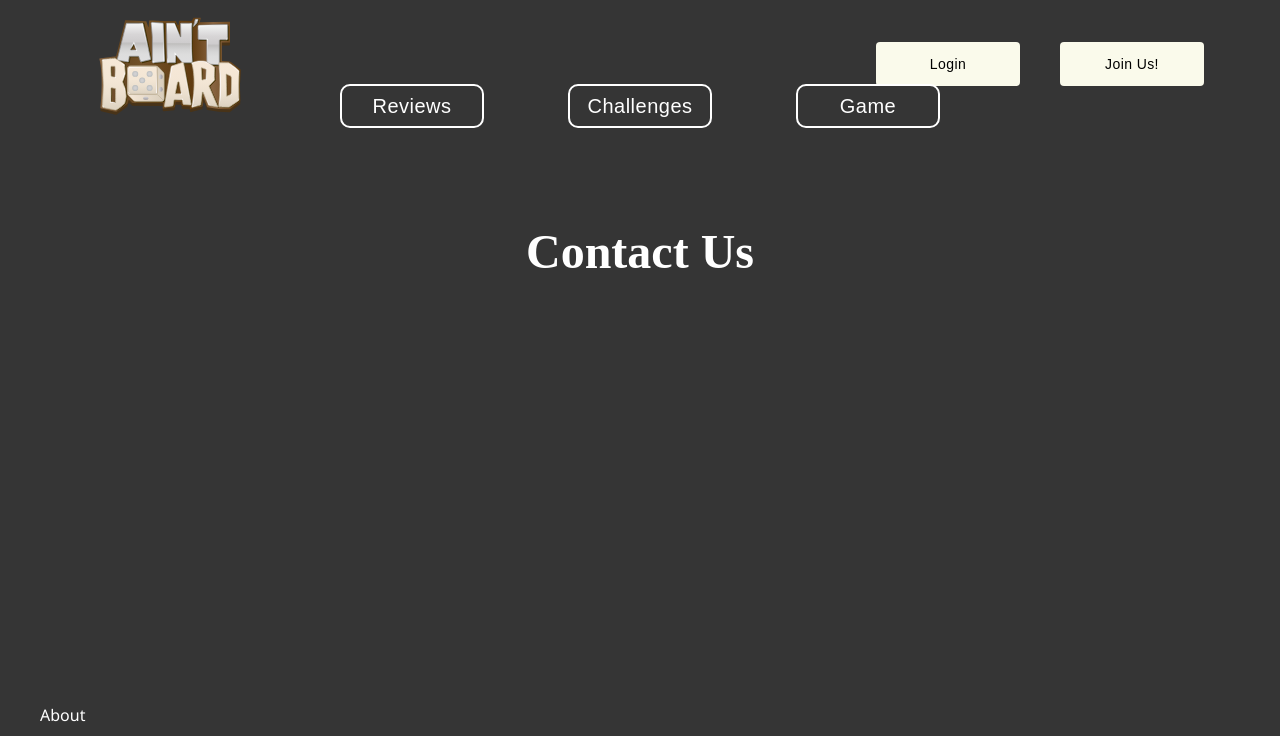
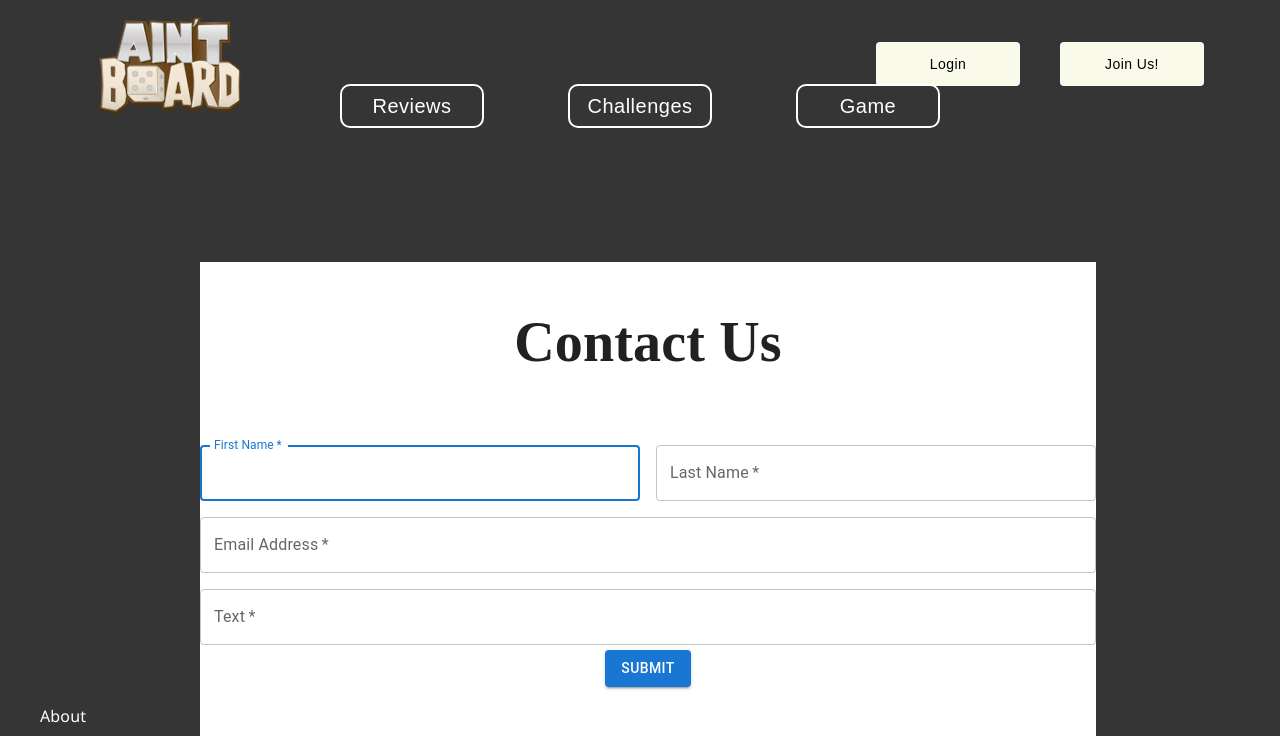
Before and after one commit to idiglove/oku-no-kumo-fe, a Next.js app in the folder project_app/: page /Contact in a window 1280 px wide. Shown: the top 736 px of the page. Built offline with nearby package versions, Linux system fonts and the light colour scheme.

Commit message:
adding front-end for contact us

```diff
--- /dev/null
+++ b/project_app/components/ContactForm.js
@@ -0,0 +1,93 @@
+import Button from '@mui/material/Button';
+import styled from 'styled-components';
+import CssBaseline from '@mui/material/CssBaseline';
+import TextField from '@mui/material/TextField';
+import Grid from '@mui/material/Grid';
+import Box from '@mui/material/Box';
+import { createTheme, ThemeProvider } from '@mui/material/styles';
+
+const defaultTheme = createTheme();
+
+export default function SignUp() {
+  const handleSubmit = (event) => {
+    event.preventDefault();
+    const data = new FormData(event.currentTarget);
+    console.log({
+      email: data.get('email'),
+      password: data.get('password')
+    });
+  };
+
+  return (
+    <ContactContainer component="main" maxWidth="xs">
+      <h1>Contact Us</h1>
+      <CssBaseline />
+      <Box
+        sx={{
+          marginTop: 4,
+          display: 'flex',
+          flexDirection: 'column',
+          alignItems: 'center'
+        }}
+      >
+        <Box component="form" noValidate onSubmit={handleSubmit} sx={{ mt: 3 }}>
+          <Grid container spacing={2}>
+            <Grid item xs={12} sm={6}>
+              <TextField
+                autoComplete="given-name"
+                name="firstName"
+                required
+                fullWidth
+                id="firstName"
+                label="First Name"
+                autoFocus
+              />
+            </Grid>
+            <Grid item xs={12} sm={6}>
+              <TextField
+                required
+                fullWidth
+                id="lastName"
+                label="Last Name"
+                name="lastName"
+                autoComplete="family-name"
+              />
+            </Grid>
+            <Grid item xs={12}>
+              <TextField
+                required
+                fullWidth
+                id="email"
+                label="Email Address"
+                name="email"
+                autoComplete="email"
+              />
+            </Grid>
+            <Grid item xs={12}>
+              <TextField
+                required
+                fullWidth
+                name="password"
+                label="Text"
+                type="password"
+                id="password"
+              />
+            </Grid>
+          </Grid>
+          <Button type="submit" variant="contained">
+            Submit
+          </Button>
+        </Box>
+      </Box>
+    </ContactContainer>
+  );
+}
+const ContactContainer = styled.div`
+  background-color: white;
+  position: absolute;
+  top: 2px;
+  margin-top: 260px;
+  height: 500px;
+  width: 70%;
+  margin-left: 200px;
+`;
--- a/project_app/pages/Contact.tsx
+++ b/project_app/pages/Contact.tsx
@@ -1,5 +1,6 @@
 import Header from '../components/Header';
 import Footer from '../components/Footer';
+import ContactForm from "../components/ContactForm";
 import { ProductContainer } from '../components/styled';
 import {
   NavbarText,
@@ -12,7 +13,8 @@ function Contact() {
   return (
     <AboutWrapperContainer>
       <AboutHeaderWrapper>
-        <Header header={<NavbarText>Contact Us</NavbarText>} />
+        <Header header={<NavbarText></NavbarText>} />
+        <ContactForm/>
       </AboutHeaderWrapper>
       <AboutFooterContainer>
         <ProductContainer />
```
